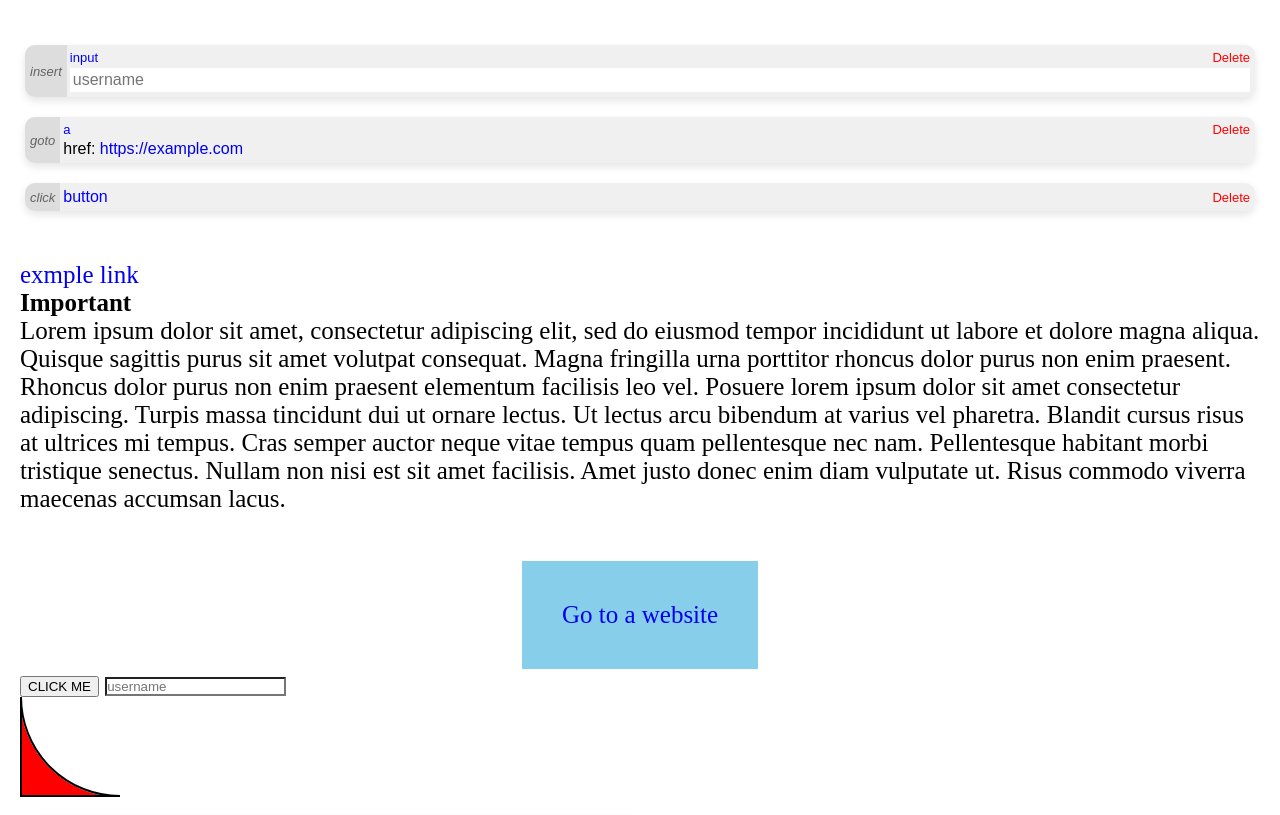
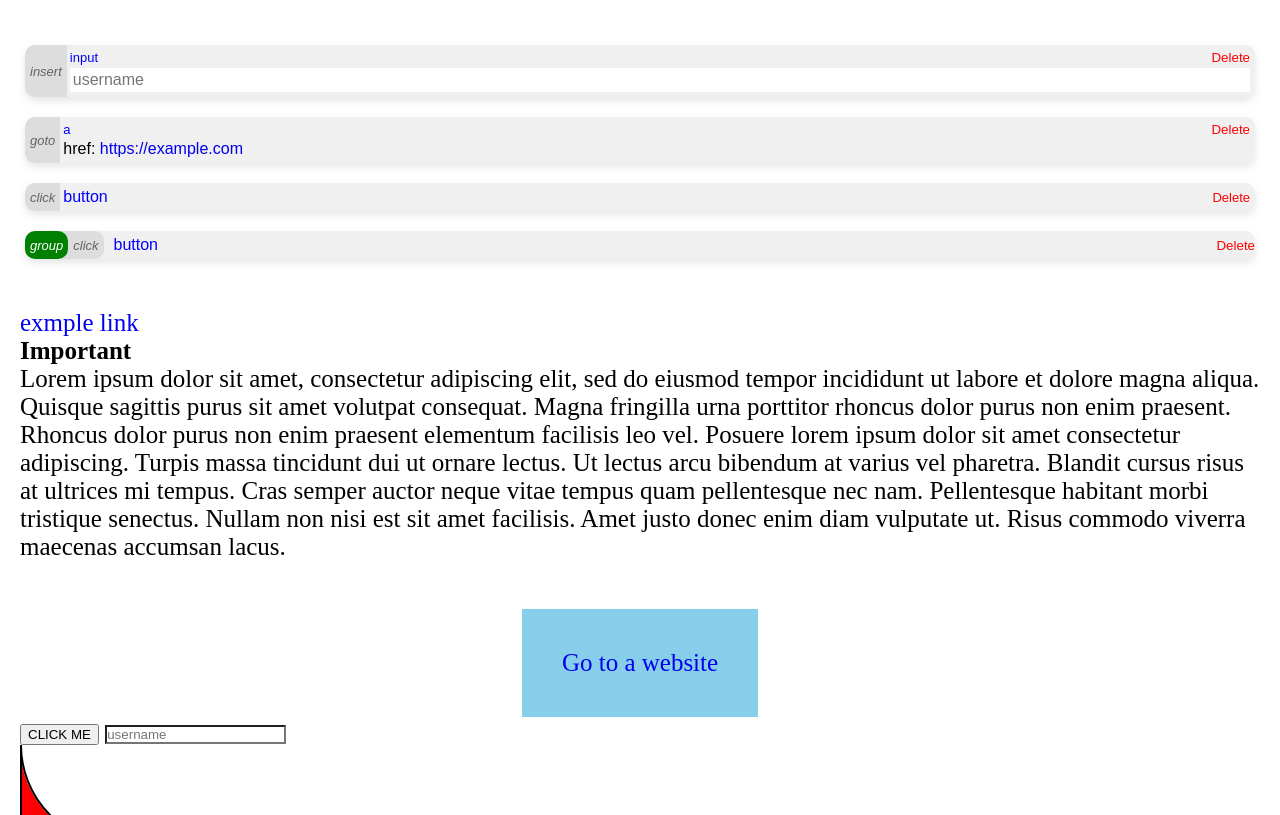
Before and after one commit to themmixproject/extension-test-project, a website built with webpack: page src/index.html in a window 1280 px wide. Shown: the top 815 px of the page. Built offline with nearby package versions, Linux system fonts and the light colour scheme.

Commit message:
Added base styling and HTML layout for group list elements

```diff
--- a/src/index.html
+++ b/src/index.html
@@ -40,11 +40,27 @@
                         <span>click</span>
                     </div>
                     <div class="content">
-                        <header class="top no-details">
+                        <header class="no-details">
                             <span style="color: blue;">button</span>
                             <button class="ac-delete-btn">Delete</button>
                         </header>
                     </div>
+                </li>
+                <li>
+                    <header class="group">
+                        <div class="type-details">
+                            <div class="group-indicator">group</div>
+                            <div class="action-type">
+                                <span>click</span>
+                            </div>
+                        </div>
+                        <div class="secondary">
+                            <div class="element-details">
+                                <span style="color: blue;">button</span>
+                            </div>
+                            <button class="ac-delete-btn">Delete</button>
+                        </div>
+                    </header>
                 </li>
             </ul>
             <a href="https://www.example.org">exmple link</a>
--- a/src/scss/main.scss
+++ b/src/scss/main.scss
@@ -159,7 +159,8 @@ td:nth-child(even) {
         flex-direction: row;
         justify-content: space-between;
         font-size: 13px;
-
+        width: 100%;
+        text-overflow: ellipsis;
     }
 
     #ac-el-list .details {
@@ -194,9 +195,62 @@ td:nth-child(even) {
         outline: 0;
         border: 0;
         background-color: transparent;
-        font-size: inherit;
     }
 
     #ac-el-list .ac-delete-btn:active {
         color: rgb(219, 0, 0);
     }
+
+    #ac-el-list .type-details {
+        display: flex;
+        flex-direction: row;
+        background-color: #dddddd;
+        border-radius: 10px;
+    }
+
+    #ac-el-list .type-details .action-type {
+        border-radius: 10px;
+    }
+
+    #ac-el-list .group-details {
+        display: flex;
+        background-color: #dddddd;
+        color: #636363;
+        border-radius: 10px;
+    }
+
+    #ac-el-list .group-details .action-type {
+        border-radius: 10px;
+    }
+
+    #ac-el-list header .group-indicator {
+        background-color: green;
+        font-style: italic;
+        color: white;
+        border-radius: 10px;
+        padding: 5px;
+        display: flex;
+        flex-direction: column;
+        justify-content: center;
+    }
+
+    #ac-el-list header.group {
+        justify-content: initial;
+    }
+
+    #ac-el-list .element-details {
+        margin: 0 10px;
+        padding: 5px 0;
+        font-size: 16px;
+        overflow: hidden;
+        text-overflow: ellipsis;
+        white-space: nowrap;
+    }
+
+    #ac-el-list .secondary {
+        display: flex;
+        flex-direction: row;
+        justify-content: space-between;
+        overflow: hidden;
+        flex-grow: 1;
+    }
```
